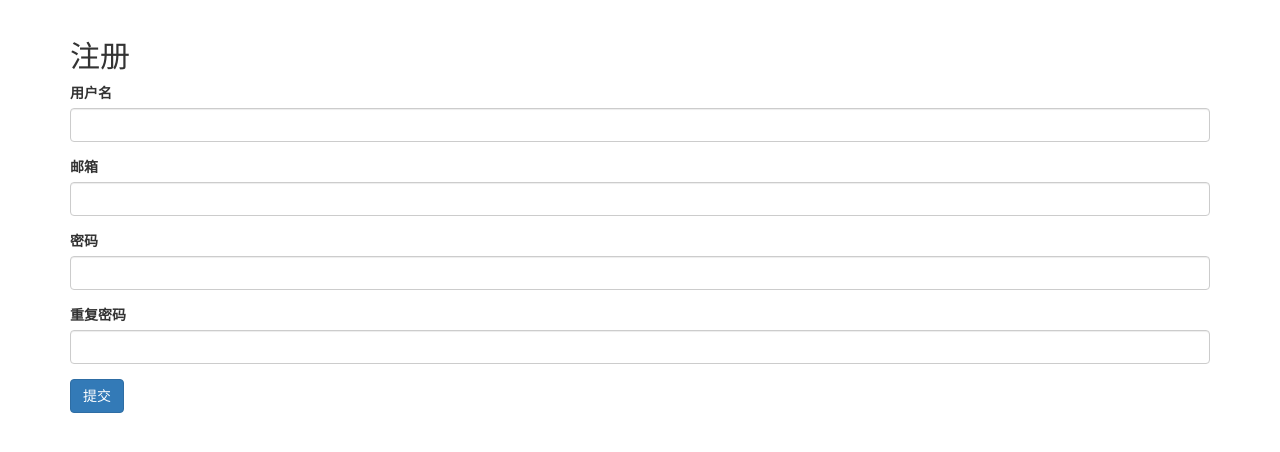
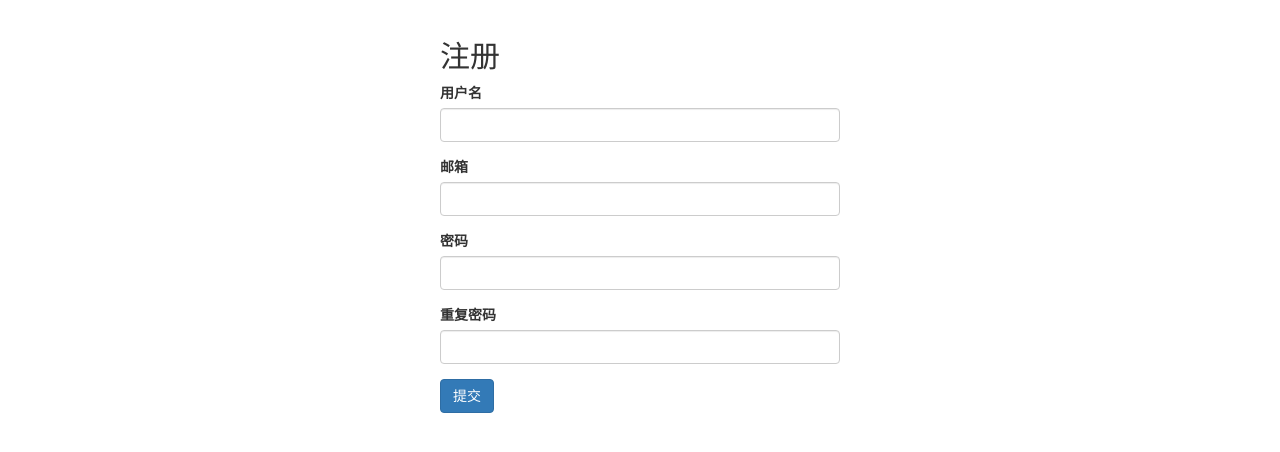
Before and after one commit to SysuJayce/Flask-Education-Platform, a Flask app: page /register in a window 1280 px wide. Shown: the part 52-504 px from the top of the page. Run offline with Flask 2, Linux system fonts and the light colour scheme; some libraries are stand-ins or nearby versions.

Commit message:
main.css

```diff
--- a/simpledu/simpledu/static/main.css
+++ b/simpledu/simpledu/static/main.css
@@ -1,3 +1,10 @@
+.form {
+    /* 设置 form 的宽度为px */
+    width: 400px;
+    /* 设置 form 居中 */
+    margin: 0 auto;
+       }
+
 a,
 a:hover,
 a.visited{
```
